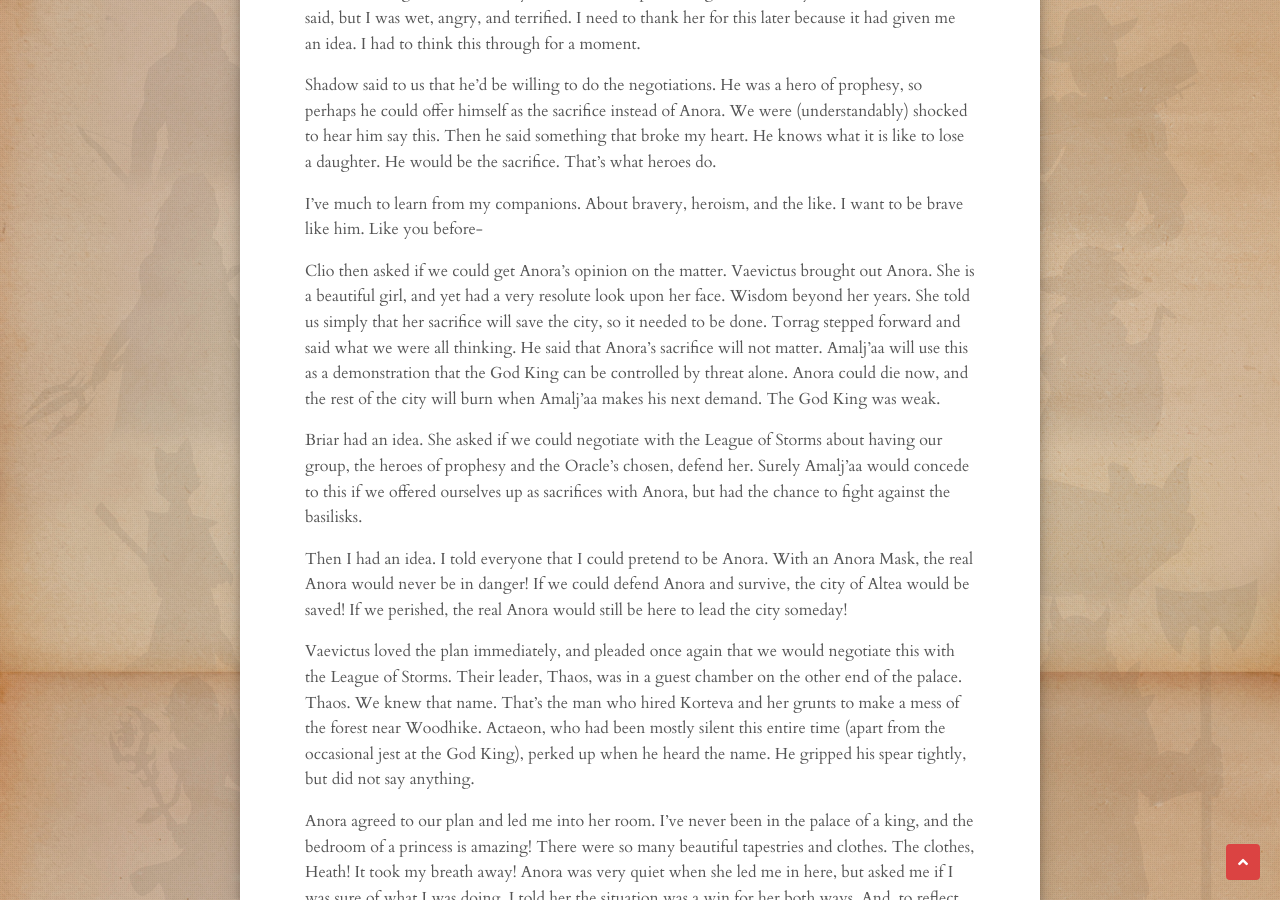
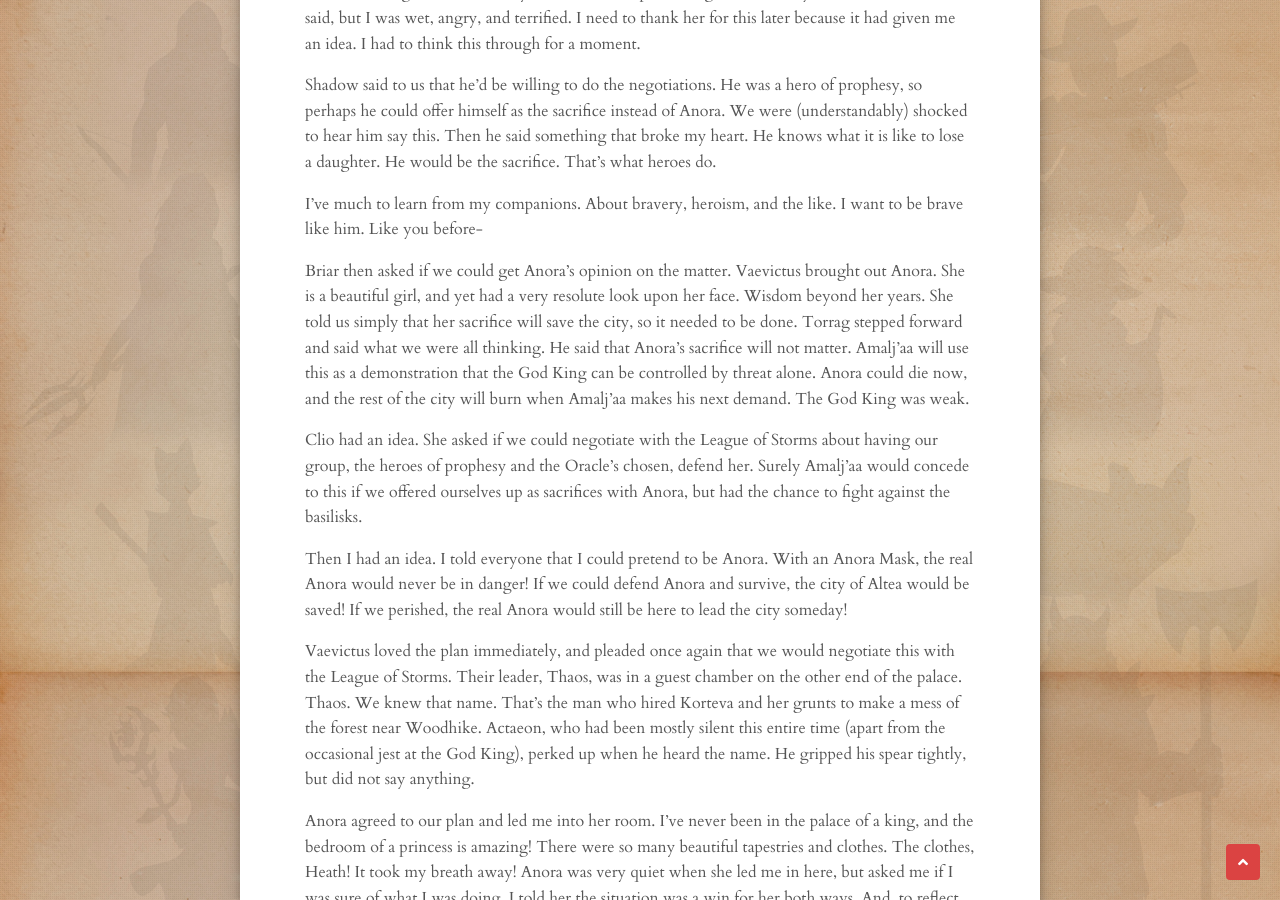
Before and after one commit to clblamires/ninesjournal, a Jekyll site: the page built from _posts/2020-05-10-sacrifice.md, in a window 1280 px wide and 900 px high, scrolled down 3067 px. Built offline with Jekyll 4.4.1, drawn with Linux system fonts in a browser that asks for light colours; nearby versions of some CDN libraries; some of the changed text lies outside the part shown.

Commit message:
story corrections.

```diff
--- a/_posts/2020-05-10-sacrifice.md
+++ b/_posts/2020-05-10-sacrifice.md
@@ -64,9 +64,9 @@ Shadow said to us that he’d be willing to do the negotiations. He was a hero o
 
 I’ve much to learn from my companions. About bravery, heroism, and the like. I want to be brave like him. Like you before-
 
-Clio then asked if we could get Anora’s opinion on the matter. Vaevictus brought out Anora. She is a beautiful girl, and yet had a very resolute look upon her face. Wisdom beyond her years. She told us simply that her sacrifice will save the city, so it needed to be done. Torrag stepped forward and said what we were all thinking. He said that Anora’s sacrifice will not matter. Amalj’aa will use this as a demonstration that the God King can be controlled by threat alone. Anora could die now, and the rest of the city will burn when Amalj’aa makes his next demand. The God King was weak.
+Briar then asked if we could get Anora’s opinion on the matter. Vaevictus brought out Anora. She is a beautiful girl, and yet had a very resolute look upon her face. Wisdom beyond her years. She told us simply that her sacrifice will save the city, so it needed to be done. Torrag stepped forward and said what we were all thinking. He said that Anora’s sacrifice will not matter. Amalj’aa will use this as a demonstration that the God King can be controlled by threat alone. Anora could die now, and the rest of the city will burn when Amalj’aa makes his next demand. The God King was weak.
 
-Briar had an idea. She asked if we could negotiate with the League of Storms about having our group, the heroes of prophesy and the Oracle’s chosen, defend her. Surely Amalj’aa would concede to this if we offered ourselves up as sacrifices with Anora, but had the chance to fight against the basilisks.
+Clio had an idea. She asked if we could negotiate with the League of Storms about having our group, the heroes of prophesy and the Oracle’s chosen, defend her. Surely Amalj’aa would concede to this if we offered ourselves up as sacrifices with Anora, but had the chance to fight against the basilisks.
 
 Then I had an idea. I told everyone that I could pretend to be Anora. With an Anora Mask, the real Anora would never be in danger! If we could defend Anora and survive, the city of Altea would be saved! If we perished, the real Anora would still be here to lead the city someday!
 
```
Also changed, not shown: other parts of _posts/2020-05-10-sacrifice.md (+2 -2 lines).
